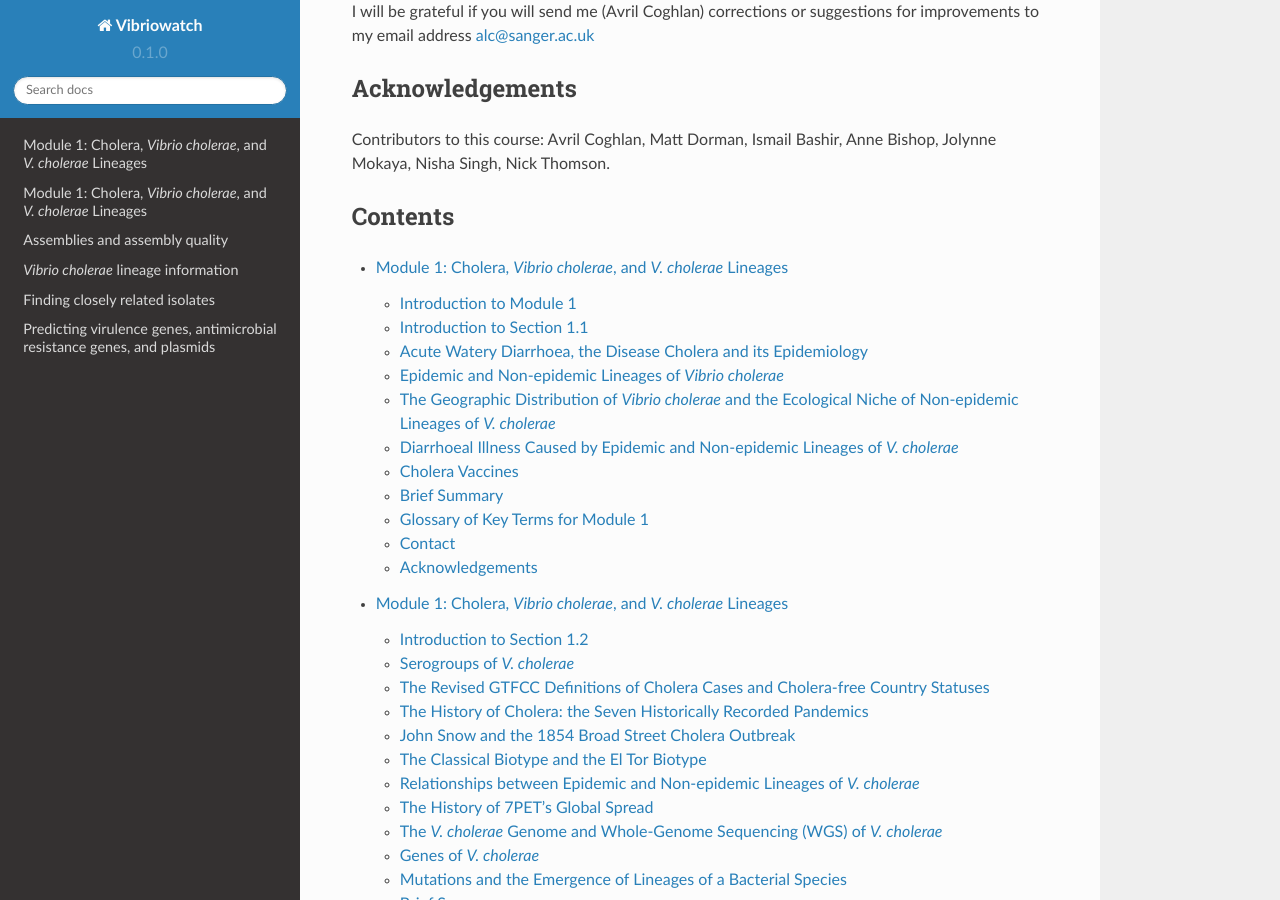
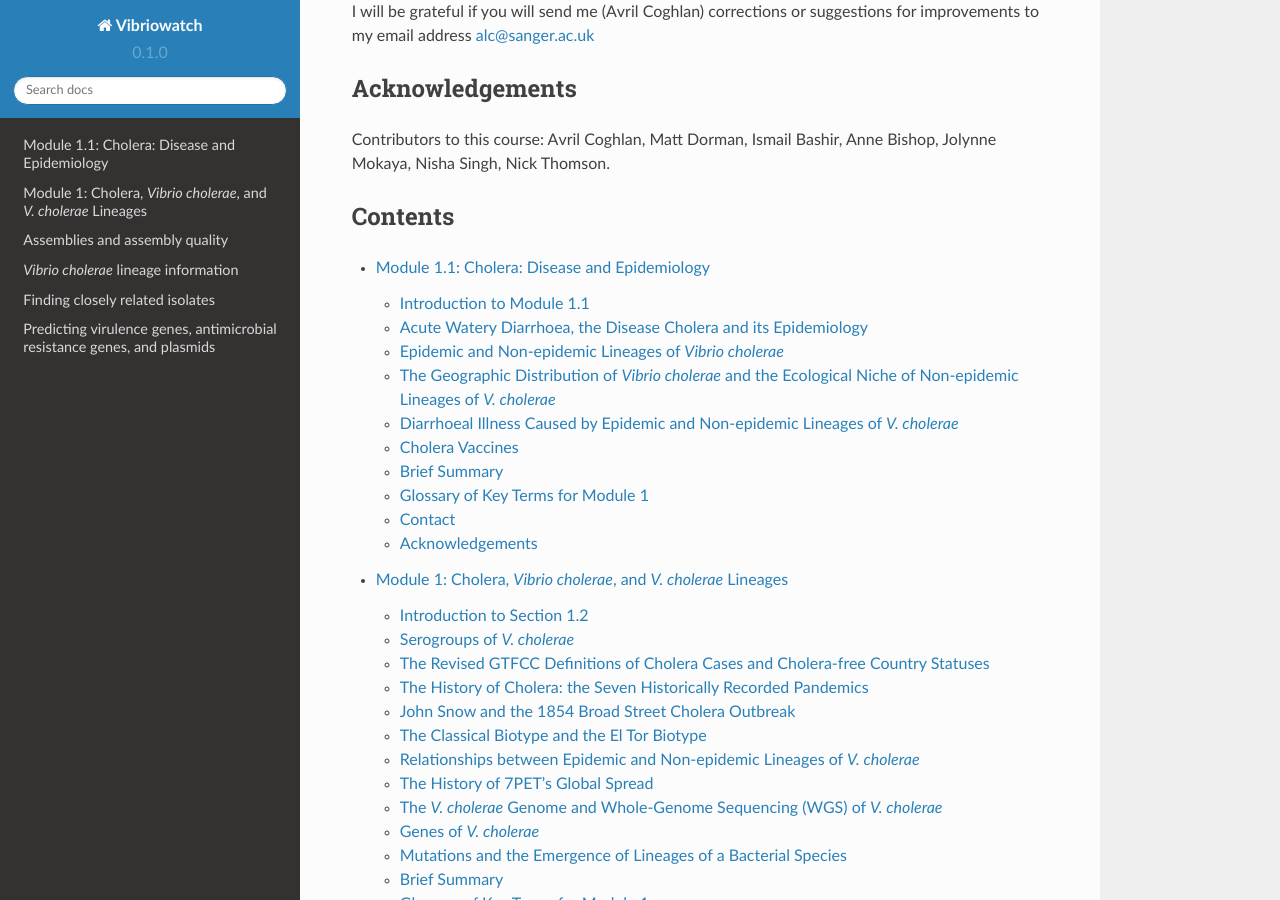
Before and after one commit to avrilcoghlan/cholerabook, a Sphinx documentation site: the page built from docs/source/index.rst, in a window 1280 px wide and 900 px high, scrolled down 1128 px. Built offline with Sphinx 7.4.7 and the Read the Docs theme 2.0.0, drawn with Linux system fonts in a browser that asks for light colours; some of the changed lines change nothing that is shown.

Commit message:
Update vibriogenomes.rst

```diff
--- a/docs/source/vibriogenomes.rst
+++ b/docs/source/vibriogenomes.rst
@@ -1,17 +1,14 @@
-Module 1: Cholera, *Vibrio cholerae*, and *V. cholerae* Lineages
-==================================================================
+Module 1.1: Cholera: Disease and Epidemiology
+=============================================
 
-Introduction to Module 1
-------------------------
-
-Module 1 will give you an overview of cholera, the species *Vibrio cholerae*; the main lineages of *V. cholerae*; and the current pandemic lineage of *V. cholerae*, the 7PET lineage. Module 1 is divided into four sections (1.1, 1.2, 1.3, 1.4), which may each take you roughly one hour to work through, depending on your own pace.
-While we will explain terms as we go along, we have also included a glossary of key terms at the bottom of this webpage.
-
-Introduction to Section 1.1
+Introduction to Module 1.1
 --------------------------
 
-In Section 1.1 of Module 1, we will talk about the disease cholera; the species *Vibrio cholerae*; disease
+Welcome!
+In Module 1.1, we will talk about the disease cholera; the species *Vibrio cholerae*; disease
 caused by epidemic and non-epidemic lineages of *V. cholerae*; and briefly, mention vaccines for cholera.
+This module may take you roughly one hour to work through (maybe a bit more or less than that, depending on your own pace).
+While we will explain terms as we go along, we have also included a glossary of key terms at the bottom of this webpage.
 
 Acute Watery Diarrhoea, the Disease Cholera and its Epidemiology
 ----------------------------------------------------------------
```
